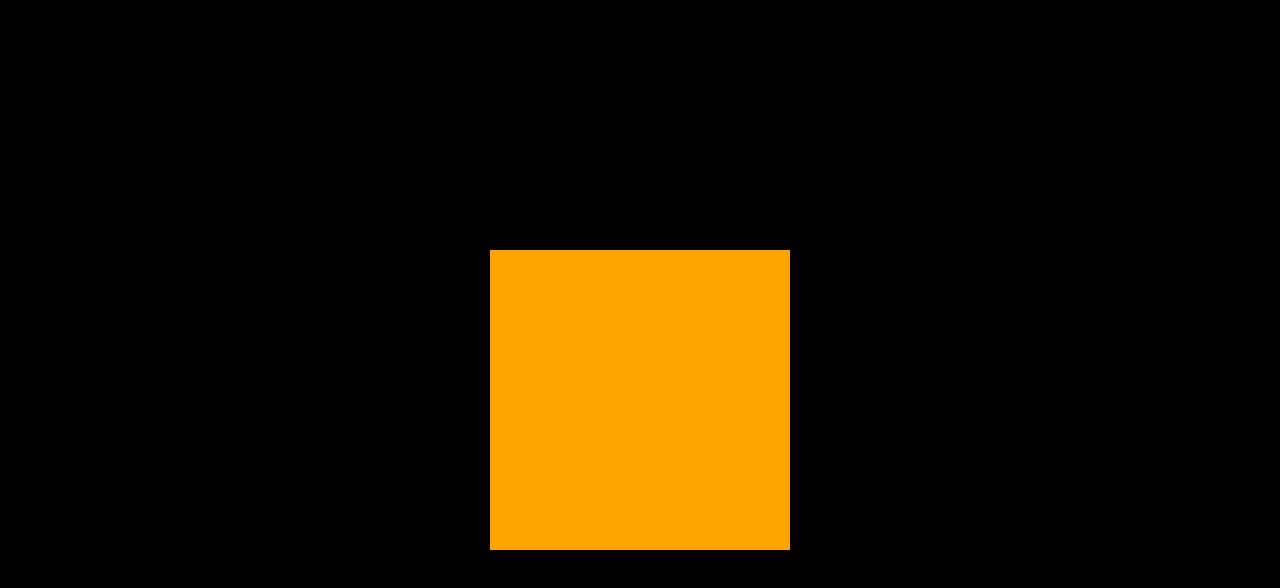
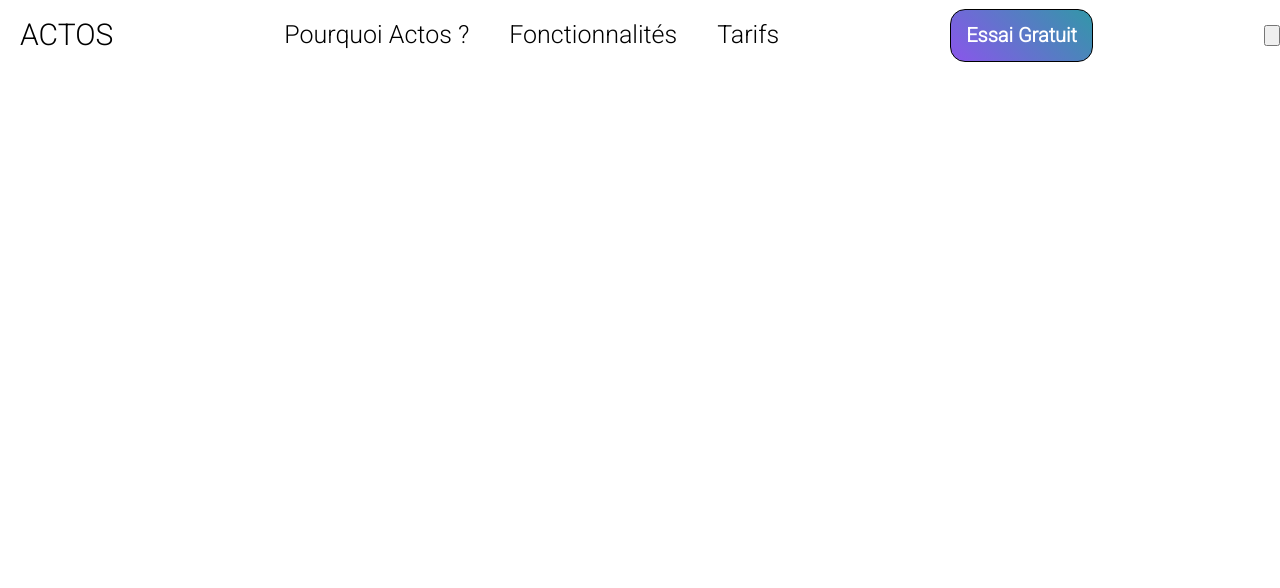
Before and after one commit to julescynamon/siteD-annonce, a plain HTML site: page index.html in a window 1280 px wide. Drawn offline with Linux system fonts and the light colour scheme.

Commit message:
barre de nav

```diff
--- a/index.html
+++ b/index.html
@@ -7,8 +7,29 @@
     <title>ACTOS-Hébergement de données</title>
     <link rel="stylesheet" href="./styles/reset.css">
     <link rel="stylesheet" href="./styles/style.css">
+    <link rel="preconnect" href="https://fonts.googleapis.com">
+    <link rel="preconnect" href="https://fonts.gstatic.com" crossorigin>
+    <link href="https://fonts.googleapis.com/css2?family=Comfortaa&family=Roboto:wght@300&display=swap" rel="stylesheet">
 </head>
 <body>
-    <div class="box"></div>
+
+    <!--  Barre de Navigation -->
+
+    <nav>
+
+        <span class="logo-nav">ACTOS</span>
+        <ul>
+            <li><a href="/index.html">Pourquoi Actos ?</a></li>
+            <li><a href="/pages/fonctionnalites.html">Fonctionnalités</a></li>
+            <li><a href="/pages/tarifs.html">Tarifs</a></li>
+        </ul>
+        <a href="#" class="lien-essai">Essai Gratuit</a>
+        <button class="responsive-nav-btn">
+            <img src="ressources/menu.svg" alt="icone menu">
+        </button>
+
+    </nav>
+
+
 </body>
 </html>
--- a/scss/pages_scss/_acceuil.scss
+++ b/scss/pages_scss/_acceuil.scss
@@ -1,10 +1,63 @@
 body {
-    background: #000;
+    font-family: Roboto, Arial, Helvetica, sans-serif;
+    position: relative;
+    min-height: 100vh;
 }
 
-.box {
-    width: 300px;
-    height: 300px;
-    background: orange;
-    @include absolute-el (50%, 0, 0, 50%, -50%, -50%)
+// ---------------- Navigation ----------------
+
+nav {
+    width: 100%;
+    height: 70px;
+    display: flex;
+    align-items: center;
+    justify-content: space-between;
 }
+
+.logo-nav {
+    font-size: 30px;
+    padding-left: 20px;
+}
+
+nav ul {
+    list-style-type: none;
+    @extend %flex-double-centre;
+}
+
+nav li {
+    margin: 0 20px;
+}
+
+nav a {
+    text-decoration: none;
+    color: #000;
+    font-size: 25px;
+}
+
+nav a::after {
+    content: '';
+    display: block;
+    width: 100%;
+    height: 1px;
+    position: relative;
+    top: 5px;
+    background: #000;
+    transform: scaleX(0);
+    transition: transform 0.2s ease-in-out;
+}
+
+nav a:hover::after {
+    transform: scaleX(1);
+}
+
+.lien-essai {
+    font-size: 20px;
+    font-weight: bold;
+    text-decoration: none;
+    margin-right: 20px;
+    padding: 15px;
+    border-radius: 15px;
+    border: 1px solid #000;
+    color: #fff;
+    background: linear-gradient(45deg, $color-primary, rgb(50, 151, 168));
+}
```
Also changed, not shown: pages/fonctionnalites.html (added), pages/tarifs.html (added), styles/style.css, 1 other file.
